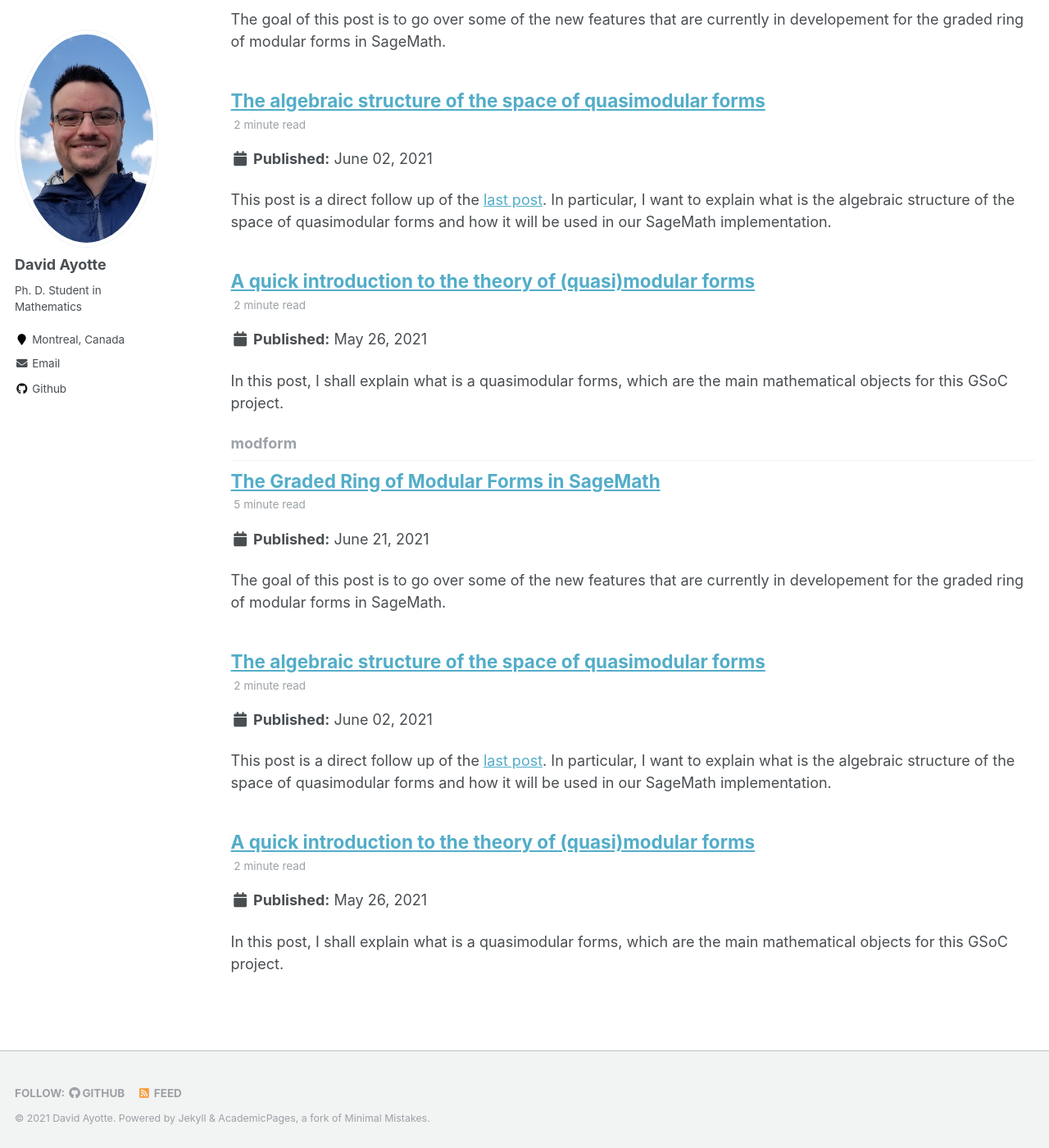
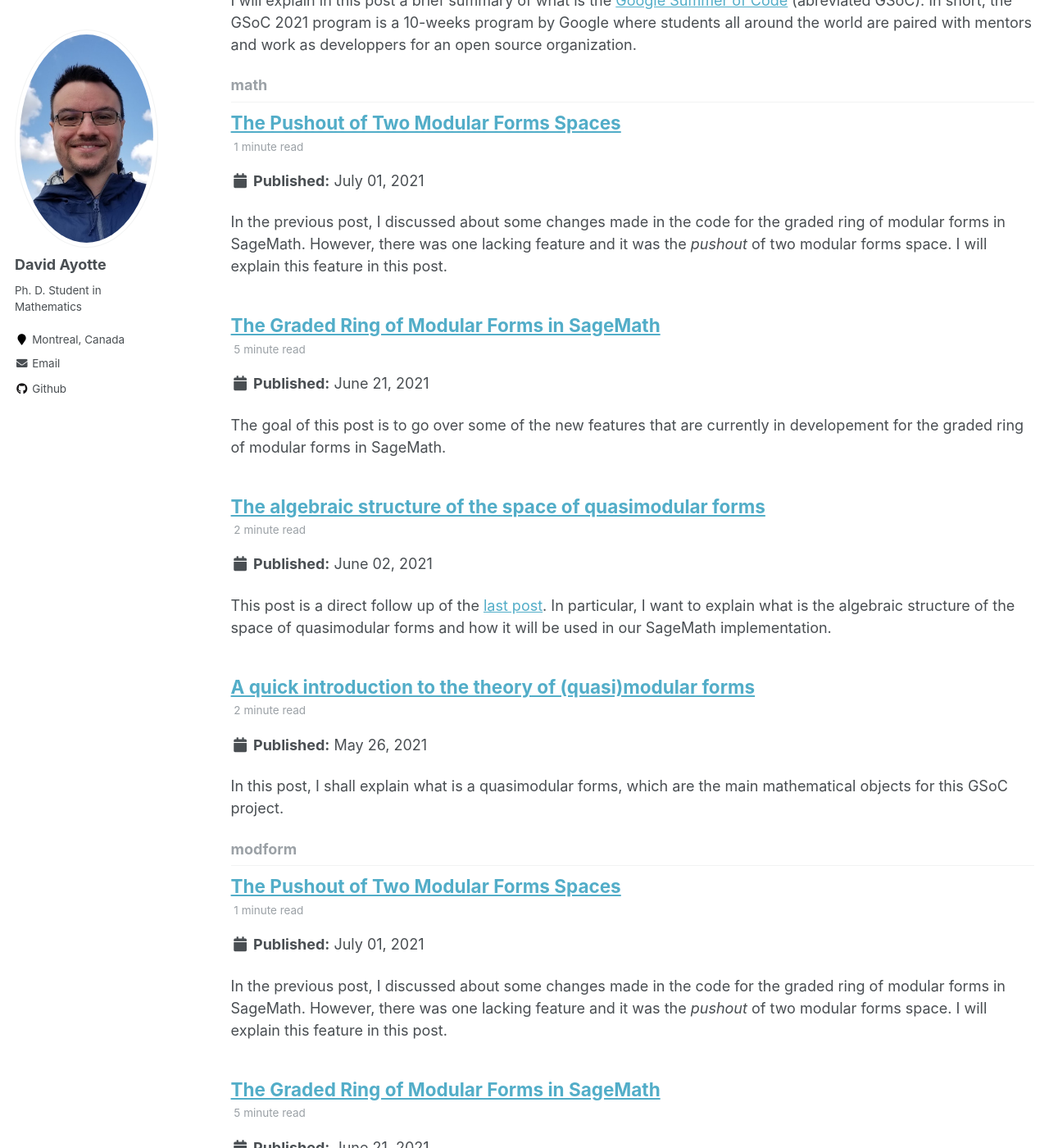
Before and after one commit to DavidAyotte/davidayotte.github.io, a Jekyll site: the page built from _pages/tag-archive.html, in a window 1280 px wide and 1400 px high, scrolled down 1257 px. Shown: the whole window at 82% size. Built offline with Jekyll 4.4.1, drawn with Linux system fonts in a browser that asks for light colours; some of the changed text lies outside the part shown.

Commit message:
new post

```diff
--- /dev/null
+++ b/_posts/2021-07-01-pushout.md
@@ -0,0 +1,85 @@
+---
+title: 'The Pushout of Two Modular Forms Spaces'
+date: 2021-07-01
+permalink: /posts/2021/06/pushout/
+tags:
+  - gsoc
+  - modform
+  - math
+category:
+  - gsoc
+---
+
+In the previous post, I discussed about some changes made in the code for the graded ring of modular forms in SageMath. However, there was one lacking feature and it was the *pushout* of two modular forms space. I will explain this feature in this post.
+
+Recall that our goal here was to give the class `ModularFormsRing` a *ring structure*. In other words, we want to be able to *add*, *substract* and *multiply* two given modular forms. This was implemented in SageMath by creating a new element class called `GradedModularFormElement`:
+
+{% highlight text %}
+sage: M = ModularFormsRing(1)
+sage: E4 = M.0 # GradedModularFormElement
+sage: E6 = M.1 # GradedModularFormElement
+sage: E4 + E6
+2 - 264*q - 14472*q^2 - 116256*q^3 - 515208*q^4 - 1545264*q^5 + O(q^6)
+sage: (E4 + E6).parent()
+Ring of modular forms for Modular Group SL(2,Z) with coefficients in Rational Field
+sage: E4 - E6
+744*q + 18792*q^2 + 129696*q^3 + 550248*q^4 + 1605744*q^5 + O(q^6)
+sage: E4 * E6
+1 - 264*q - 135432*q^2 - 5196576*q^3 - 69341448*q^4 - 515625264*q^5 + O(q^6)
+{% endhighlight %}
+
+To make the above example consistent with the actual implementation of modular forms in SageMath, we needed to implement the *pushout* of two modular forms spaces. In SageMath, the pushout of two parents $$P_1$$ and $$P_2$$ is a third parent $$Q$$ such that $$P_1 \hookrightarrow Q$$ and $$P_2 \hookrightarrow Q$$. In our case, let's take for example the following parents:
+
+$$
+P_1 := \mathcal{M}_4(\mathrm{SL}_2(\mathbb{Z})) = \mathbb{C}E_4;
+$$
+
+$$
+P_2 := \mathcal{M}_6(\mathrm{SL}_2(\mathbb{Z})) = \mathbb{C}E_6;
+$$
+
+
+$$
+Q:= \mathcal{M}_*(\mathrm{SL}_2(\mathbb{Z})) = \bigoplus_{k\in \mathbb{Z}} \mathcal{M}_k(\mathrm{SL}_2(\mathbb{Z})).
+$$
+
+We observe that $$P_1$$ and $$P_2$$ can both be embbeded into the ring $$Q$$. So, it would be desirable to have that the sum of an element of $$P_1$$ with an element of $$P_2$$ would return and element of $$Q$$. In SageMath, $$P_1$$ and $$P_2$$ are two instances of the class `ModularFormsSpace`. Hence, to make the pushout feature works, we simply added the following method:
+
+{% highlight python %}
+    def _pushout_(self, other):
+        r"""
+        Implement the pushout of ``self`` and ``other``.
+
+        INPUT:
+
+        - ``other`` -- ``ModularFormSpace`` or a ``ModularFormRing``
+
+        OUTPUT: If ``self`` and ``other`` have the same groups and base rings, then this method returns
+        ``self`` if the weights of the two spaces are equal, otherwise it returns a ``ModularFormsRing``.
+        """
+        from .find_generators import ModularFormsRing
+        if isinstance(other, ModularFormsSpace):
+            if self.group() == other.group() and self.base_ring() == other.base_ring():
+                if self.weight() == other.weight():
+                    return self
+                else:
+                    return ModularFormsRing(self.group(), base_ring=self.base_ring())
+        if isinstance(other, ModularFormsRing) and other.has_coerce_map_from(self):
+            return other
+{% endhighlight %}
+
+Thus, the code above makes the following example works:
+
+{% highlight text %}
+
+sage: e4 = ModularForms(1,4).0; e6 = ModularForms(1,6).0;
+sage: e4.parent()
+Modular Forms space of dimension 1 for Modular Group SL(2,Z) of weight 4 over Rational Field
+sage: e4 + e6
+2 - 264*q - 14472*q^2 - 116256*q^3 - 515208*q^4 - 1545264*q^5 + O(q^6)
+sage: (e4 + e6).parent()
+Ring of modular forms for Modular Group SL(2,Z) with coefficients in Rational Field
+
+{% endhighlight %}
+
+Thanks for reading!
```
Also changed, not shown: _posts/2021-06-21-modformsage.md (+0 -1 lines).
